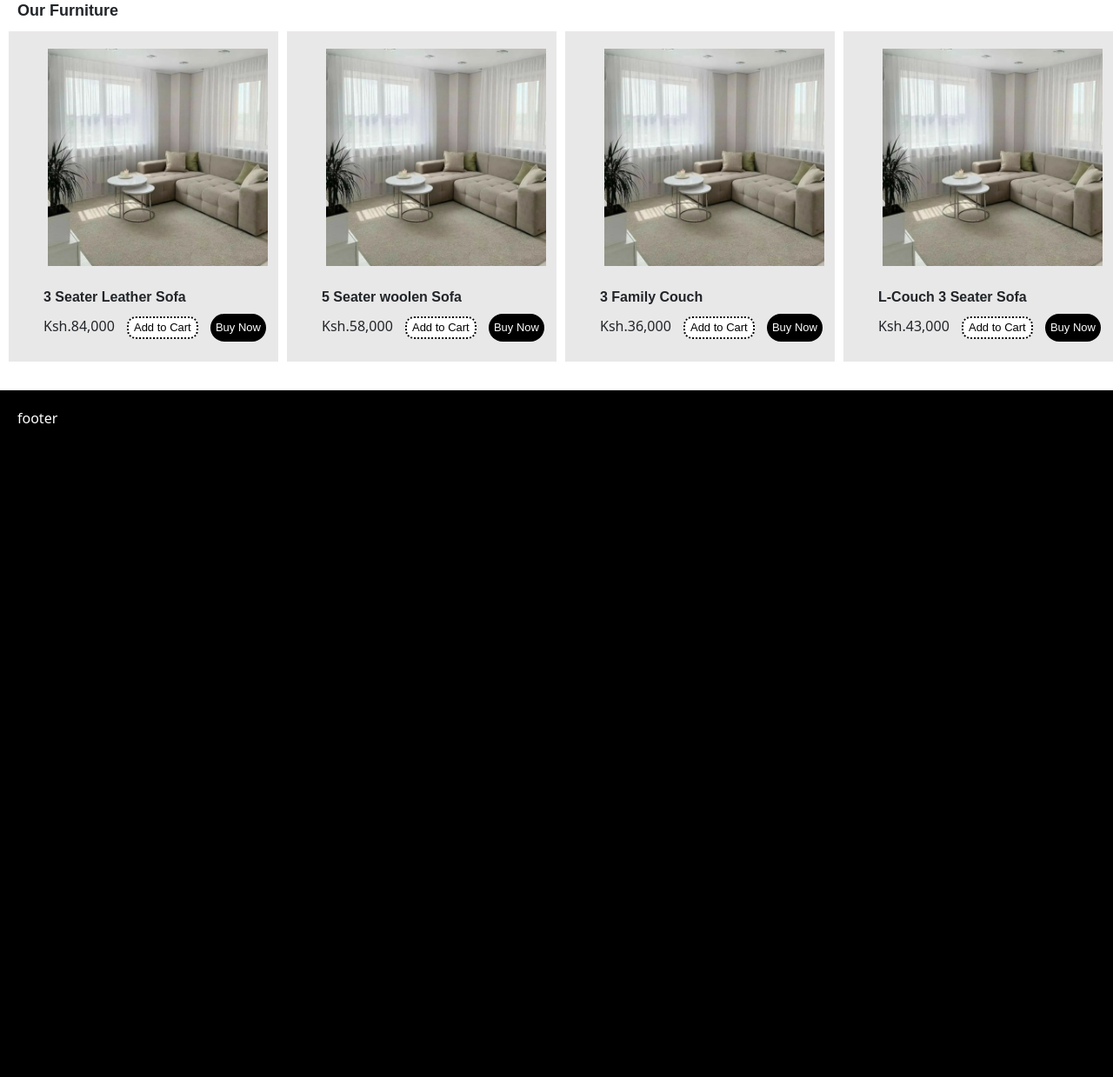
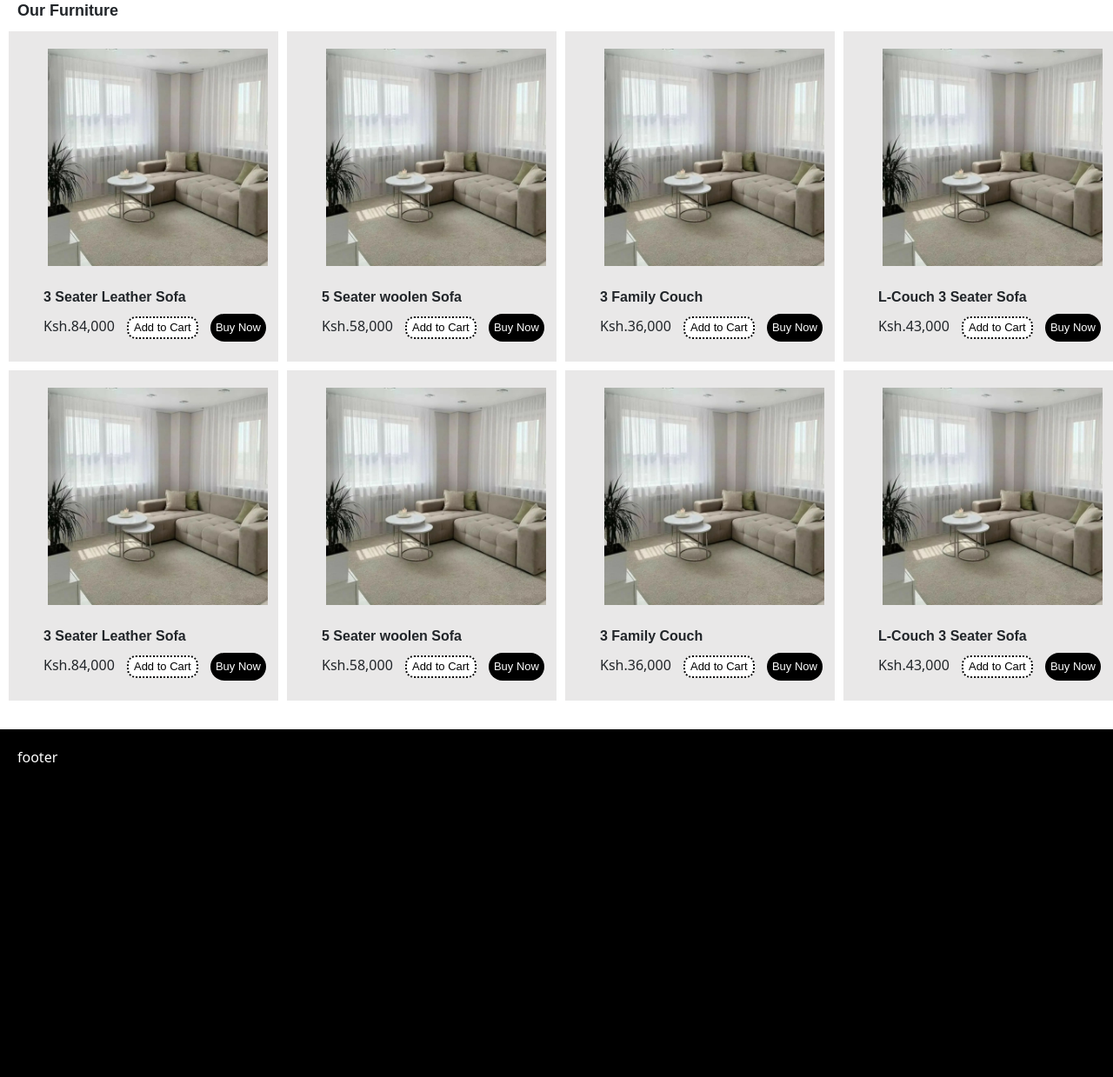
Before and after one commit to Davy-ny/Furniture, a Django app: page /living/ in a window 1280 px wide; the page is wider, and only the part inside the window is pictured. Shown: the part 571-1810 px from the top of that part at 87% size. Before the commit the page ends 1058 px from the top of that part, so only its background shows below. Run offline with Django 5.2, Linux system fonts and the light colour scheme.

Commit message:
more-corrections

```diff
--- a/foreverfinds/static/css/style.css
+++ b/foreverfinds/static/css/style.css
@@ -9,10 +9,11 @@
     align-items: center;
     position: fixed;
     top: 0;
-
-
 }
 
+.banner{
+    margin: 0 10px;
+}
 
 .info_header{
     height: 40px;
@@ -52,6 +53,15 @@ footer{
     color: white;
     height: 400px;
     padding: 20px;
+}
+
+.card-body{
+    color: black;
+}
+
+.img-fluid{
+    height: 180px;
+    width: 200px;
 }
 
 
@@ -300,7 +310,7 @@ color: black;
 }
 
 .section_three_living{
-    height: 450px;
+    height: 840px;
     background: white;
 }
 
--- a/foreverfinds/templates/livingroom.html
+++ b/foreverfinds/templates/livingroom.html
@@ -121,6 +121,77 @@
 
             </div>
 
+            <div class="items_section">
+                <div class="item">
+                    <div>
+                        <a><img  class="item_img" src="{% static 'img/seat.jpg' %}" alt=""></a>
+                    </div><br/>
+
+                    <div class="description">
+                        <strong>3 Seater Leather Sofa</strong>
+                    </div>
+
+                    <div class="price">
+                        <span class="before">Ksh.84,000</span>
+                        <button class="btn_addcart">Add to Cart</button>
+                        <button class="btn_now">Buy Now</button>
+
+                    </div>
+                </div>
+
+                <div class="item">
+                    <div>
+                        <a><img  class="item_img" src="{% static 'img/seat.jpg' %}" alt=""></a>
+                    </div><br/>
+
+                    <div class="description">
+                        <strong>5 Seater woolen Sofa</strong>
+                    </div>
+
+                    <div class="price">
+                        <span class="before">Ksh.58,000</span>
+                        <button class="btn_addcart">Add to Cart</button>
+                        <button class="btn_now">Buy Now</button>
+
+                    </div>
+                </div>
+
+                <div class="item">
+                    <div>
+                        <a><img  class="item_img" src="{% static 'img/seat.jpg' %}" alt=""></a>
+                    </div><br/>
+
+                    <div class="description">
+                        <strong>3 Family Couch</strong>
+                    </div>
+
+                    <div class="price">
+                        <span class="before">Ksh.36,000</span>
+                        <button class="btn_addcart">Add to Cart</button>
+                        <button class="btn_now">Buy Now</button>
+
+                    </div>
+                </div>
+
+                <div class="item">
+                    <div>
+                        <a><img  class="item_img" src="{% static 'img/seat.jpg' %}" alt=""></a>
+                    </div><br/>
+
+                    <div class="description">
+                        <strong>L-Couch 3 Seater Sofa</strong>
+                    </div>
+
+                    <div class="price">
+                        <span class="before">Ksh.43,000</span>
+                        <button class="btn_addcart">Add to Cart</button>
+                        <button class="btn_now">Buy Now</button>
+
+                    </div>
+                </div>
+
+            </div>
+
 
         </section>
 
--- a/foreverfinds/templates/main.html
+++ b/foreverfinds/templates/main.html
@@ -54,6 +54,4 @@
         {% endblock %}
 
 
-
-
-        <script src="https://cdn.jsdelivr.net/npm/bootstrap@5.0.2/dist/js/bootstrap.bundle.min.js" integrity="sha384-MrcW6ZMFYlzcLA8Nl+NtUVF0sA7MsXsP1UyJoMp4YLEuNSfAP+JcXn/tWtIaxVXM" crossorigin="anonymous"></script>
+<script src="https://cdn.jsdelivr.net/npm/bootstrap@5.0.2/dist/js/bootstrap.bundle.min.js" integrity="sha384-MrcW6ZMFYlzcLA8Nl+NtUVF0sA7MsXsP1UyJoMp4YLEuNSfAP+JcXn/tWtIaxVXM" crossorigin="anonymous"></script>
```
Also changed, not shown: foreverfinds/static/css/style_living.css (+0 -118 lines), foreverfinds/templates/index.html (+17 -1 lines).
